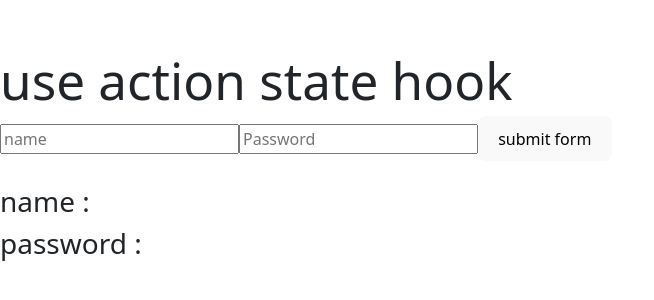
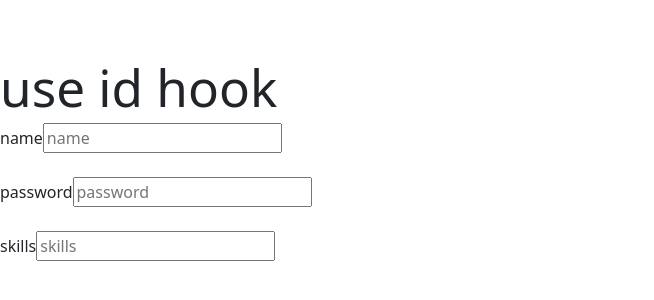
Before and after one commit to HaniWasim/learning-react, a React (Vite) app: page / in a window 1280 px wide. Shown: the part 240-540 px from the top of the page, without its empty margins (0-654 px from the left). Built offline with nearby package versions, Linux system fonts and the light colour scheme; the HTML template or start-up script is replaced by a standard one.

Commit message:
USEID HOOK

```diff
--- a/src/App.jsx
+++ b/src/App.jsx
@@ -1,4 +1,4 @@
-import { useState, useEffect, useTransition } from "react";
+import { useState, useEffect, useTransition, useId } from "react";
 // import User from "./userComp";
 import UserProps from "./prop";
 // import College from "./college";
@@ -1171,35 +1171,76 @@ import { useActionState } from "react";
 // }
 // export default App;
 
+// export default function App(params) {
+//   const Handlesubmit = async (previousdata, formdata) => {
+//     let name = formdata.get("name");
+//     let password = formdata.get("password");
+//     await new Promise((res) => setTimeout(res, 2000));
+//     // console.log("handlesubmit called", name, password);
+//     if (name && password) {
+//       return { message: "data submitted",name,password };
+//     } else {
+//       return { Error: "submit prorperly",name,password };
+//     }
+//   };
+//   const [data, action, pending] = useActionState(Handlesubmit, undefined);
+//   console.log(data);
+//   return (
+//     <div>
+//       <h1>use action state hook</h1>
+
+//       <form action={action}>
+//         <input defaultValue={data?.name} type="text" placeholder="name" name="name" />
+//         <input defaultValue={data?.password} type="password" placeholder="Password" name="password" />
+//         <button disabled={pending}>submit form</button>
+//       </form>
+//       <br />
+//       {data?.Error && <span style={{ color: "red" }}>{data?.Error}</span>}
+//       {data?.message && <span style={{ color: "green" }}>{data?.message}</span>}
+//       <h3>name :{data?.name}</h3>
+//       <h3>password :{data?.password}</h3>
+
+//     </div>
+//   );
+// }
+
 export default function App(params) {
-  const Handlesubmit = async (previousdata, formdata) => {
-    let name = formdata.get("name");
-    let password = formdata.get("password");
-    await new Promise((res) => setTimeout(res, 2000));
-    // console.log("handlesubmit called", name, password);
-    if (name && password) {
-      return { message: "data submitted",name,password };
-    } else {
-      return { Error: "submit prorperly",name,password };
-    }
-  };
-  const [data, action, pending] = useActionState(Handlesubmit, undefined);
-  console.log(data);
+  const name = useId();
+  // const password = useId();
+  // const skills = useId();
+
   return (
+    // <div>
+    //   <h1>use id hook </h1>
+    //   <form action="">
+    //     <label htmlFor={name}>name</label>
+    //     <input id={name} type="text" placeholder="name" />
+    //     <br />
+    //     <br />
+
+    //     <label htmlFor={password}>password</label>
+    //     <input id={password} type="text" placeholder="password"/>
+    //     <br />
+    //     <br />
+    //     <label htmlFor={skills}>skills</label>
+    //     <input id={skills} type="text" placeholder="skills"/>
+    //   </form>
+    // </div>
     <div>
-      <h1>use action state hook</h1>
+      <h1>use id hook </h1>
+      <form action="">
+        <label htmlFor={name+'name'}>name</label>
+        <input id={name+'name'} type="text" placeholder="name" />
+        <br />
+        <br />
 
-      <form action={action}>
-        <input defaultValue={data?.name} type="text" placeholder="name" name="name" />
-        <input defaultValue={data?.password} type="password" placeholder="Password" name="password" />
-        <button disabled={pending}>submit form</button>
+        <label htmlFor={name+'password'}>password</label>
+        <input id={name+'password'} type="text" placeholder="password"/>
+        <br />
+        <br />
+        <label htmlFor={name+'skills'}>skills</label>
+        <input id={name+"skills"} type="text" placeholder="skills"/>
       </form>
-      <br />
-      {data?.Error && <span style={{ color: "red" }}>{data?.Error}</span>}
-      {data?.message && <span style={{ color: "green" }}>{data?.message}</span>}
-      <h3>name :{data?.name}</h3>
-      <h3>password :{data?.password}</h3>
-
     </div>
   );
 }
```
